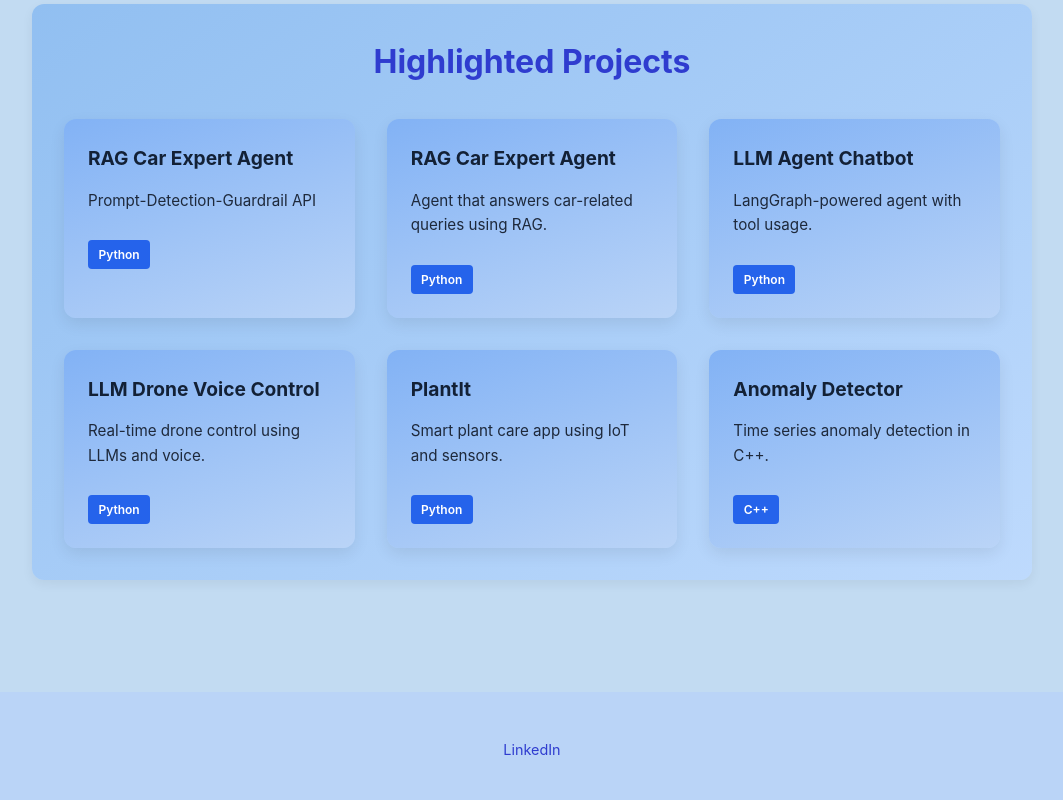
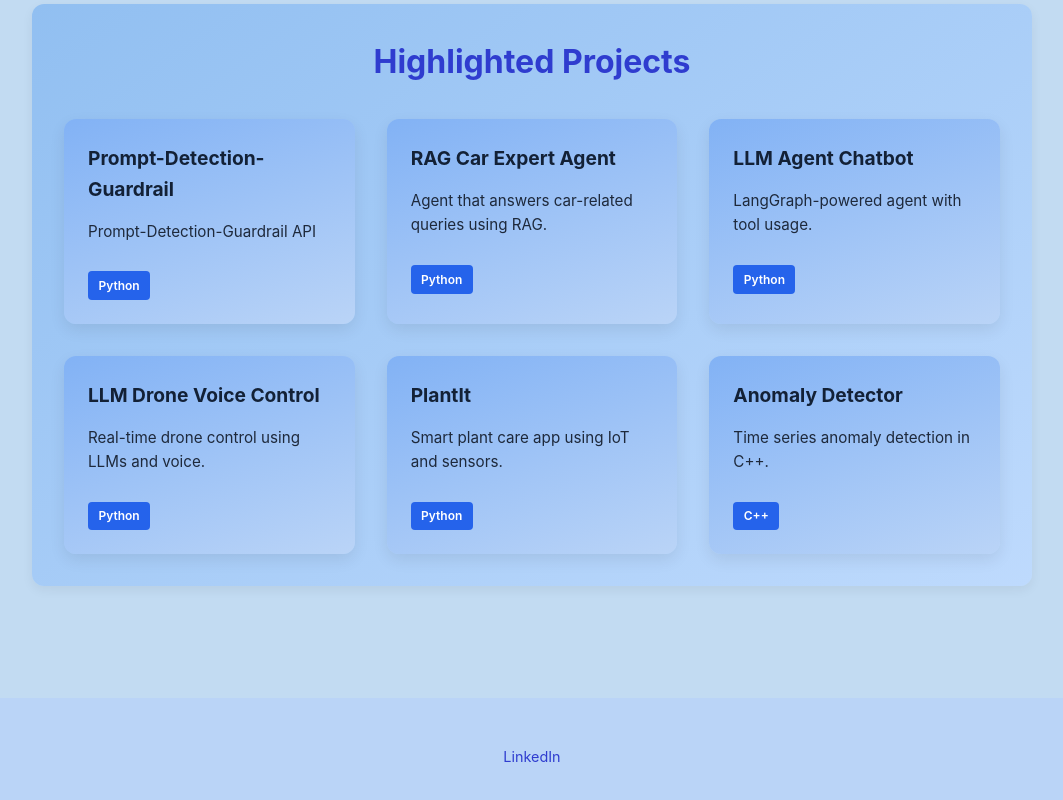
Before and after one commit to RonSolomon96/RonSolomon96.github.io, a plain HTML site: page index.html in a window 1280 px wide. Shown: the part 784-1584 px from the top of the page, without its empty margins (108-1171 px from the left). Drawn offline with Linux system fonts and the light colour scheme.

Commit message:
Update index.html

```diff
--- a/index.html
+++ b/index.html
@@ -32,7 +32,7 @@
       <div class="project-grid">
 
         <div class="project-card">
-          <h3><a href="https://github.com/RonSolomon96/Prompt-Detection-Guardrail" target="_blank">RAG Car Expert Agent</a></h3>
+          <h3><a href="https://github.com/RonSolomon96/Prompt-Detection-Guardrail" target="_blank">Prompt-Detection-Guardrail</a></h3>
           <p>Prompt-Detection-Guardrail API</p>
           <span class="tag">Python</span>
         </div>
```
